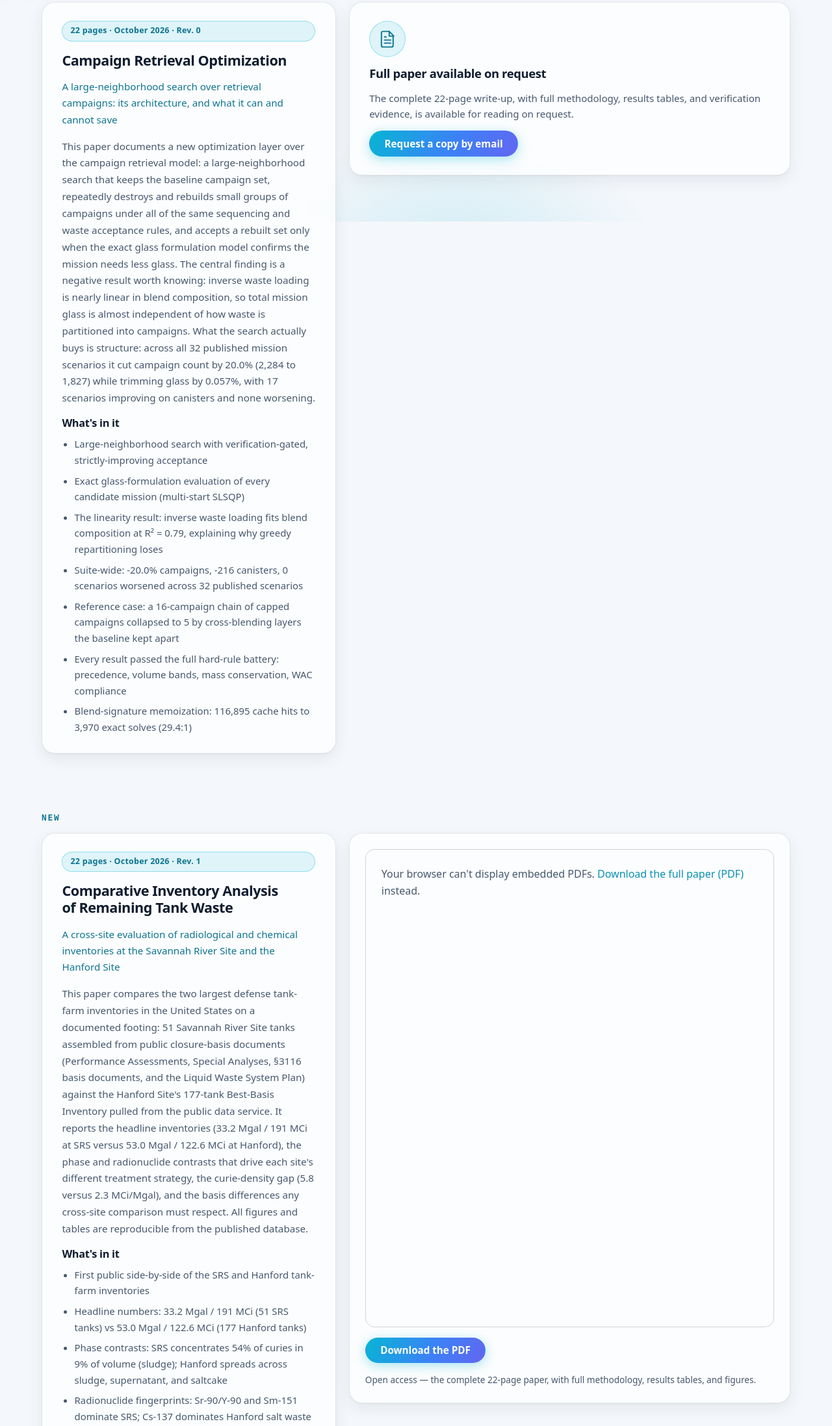
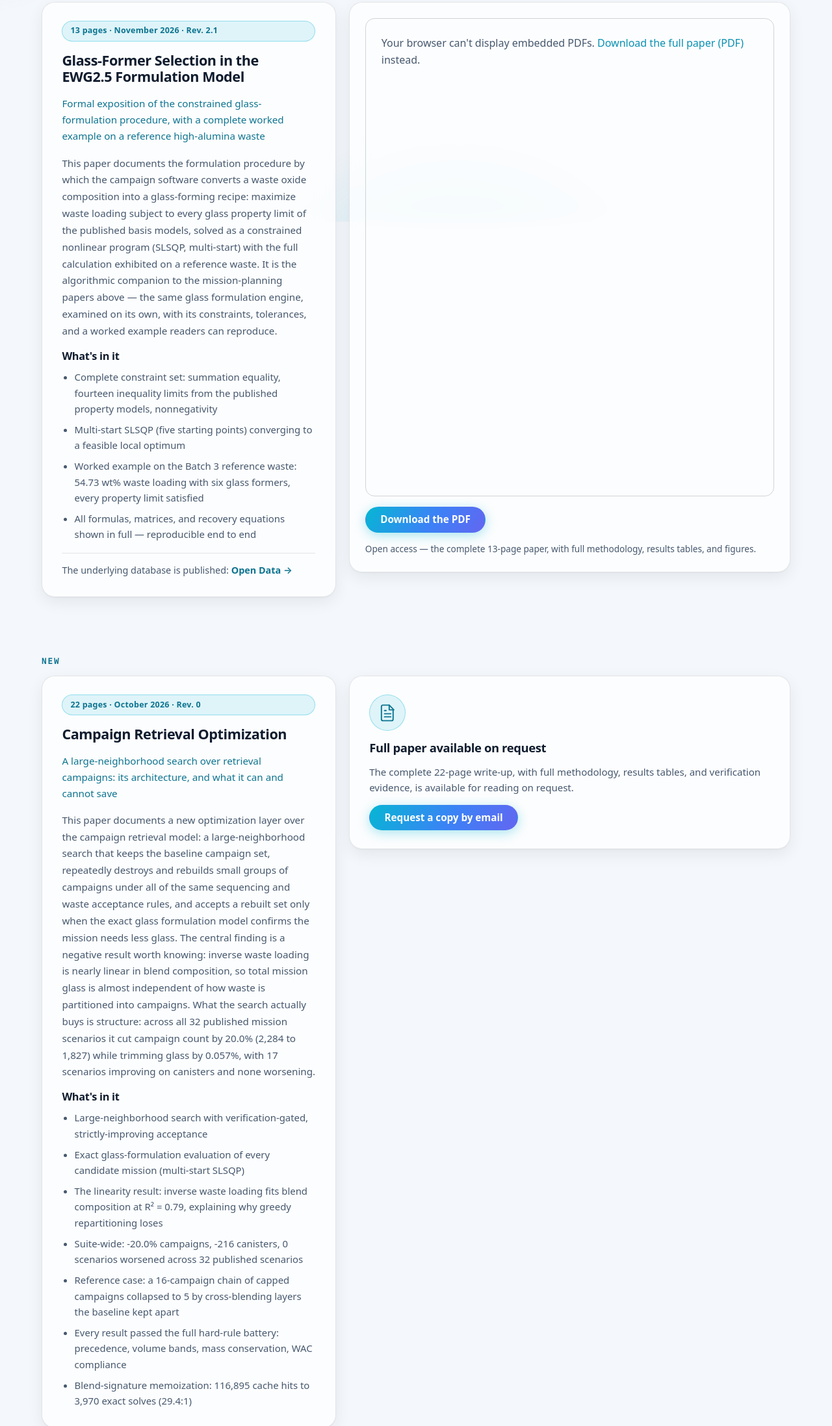
Before and after one commit to aspen8494/aspenintegra-site, an Astro site: page /papers in a window 1280 px wide. Shown: the part 459-2654 px from the top of the page at 65% size. Built offline with nearby package versions, Linux system fonts and the light colour scheme; Astro itself is replaced by a stand-in of ours.

Commit message:
Publish GFC formulation algorithm white paper (AI-WP-1013 rev 2.1)
- Scrubbed PDF: 'Adam Spencer' byline on p1 redacted to 'Aspen' (apply_redactions),
  PDF metadata author already 'Aspen Integra', producer blanked. Text-layer scan:
  0 hits for spencer/adam. 13 pages, 561KB -> public/gfc-formulation-white-paper.pdf
- /papers/: new featured embedded entry (id gfc-formulation-algorithm) with
  abstract + highlights quoting the worked example (54.73 wt% loading, six formers,
  multi-start SLSQP, 14 inequality limits). dataPage link to /data/.
- Home paper-cta now lists all four papers.
- Formal PNNL-35884 citations retained per site policy (white papers keep
  formal references); single 'Hanford tank farm' mention kept as generic context.

```diff
--- a/src/pages/papers.astro
+++ b/src/pages/papers.astro
@@ -5,6 +5,26 @@ import { SITE } from '../config';
 // Papers are listed newest-first. Each renders as its own embedded-viewer
 // section. Generic filenames keep program identifiers out of URLs.
 const papers = [
+  {
+    id: 'gfc-formulation-algorithm',
+    featured: true,
+    embedded: true,
+    title: 'Glass-Former Selection in the EWG2.5 Formulation Model',
+    subtitle:
+      'Formal exposition of the constrained glass-formulation procedure, with a complete worked example on a reference high-alumina waste',
+    pdf: '/gfc-formulation-white-paper.pdf',
+    pages: 13,
+    date: 'November 2026 · Rev. 2.1',
+    abstract:
+      'This paper documents the formulation procedure by which the campaign software converts a waste oxide composition into a glass-forming recipe: maximize waste loading subject to every glass property limit of the published basis models, solved as a constrained nonlinear program (SLSQP, multi-start) with the full calculation exhibited on a reference waste. It is the algorithmic companion to the mission-planning papers above — the same glass formulation engine, examined on its own, with its constraints, tolerances, and a worked example readers can reproduce.',
+    highlights: [
+      'Complete constraint set: summation equality, fourteen inequality limits from the published property models, nonnegativity',
+      'Multi-start SLSQP (five starting points) converging to a feasible local optimum',
+      'Worked example on the Batch 3 reference waste: 54.73 wt% waste loading with six glass formers, every property limit satisfied',
+      'All formulas, matrices, and recovery equations shown in full — reproducible end to end',
+    ],
+    dataPage: true,
+  },
   {
     id: 'campaign-retrieval-optimization',
     featured: true,
```
Also changed, not shown: src/pages/index.astro (+4 -3 lines), 1 other file.
